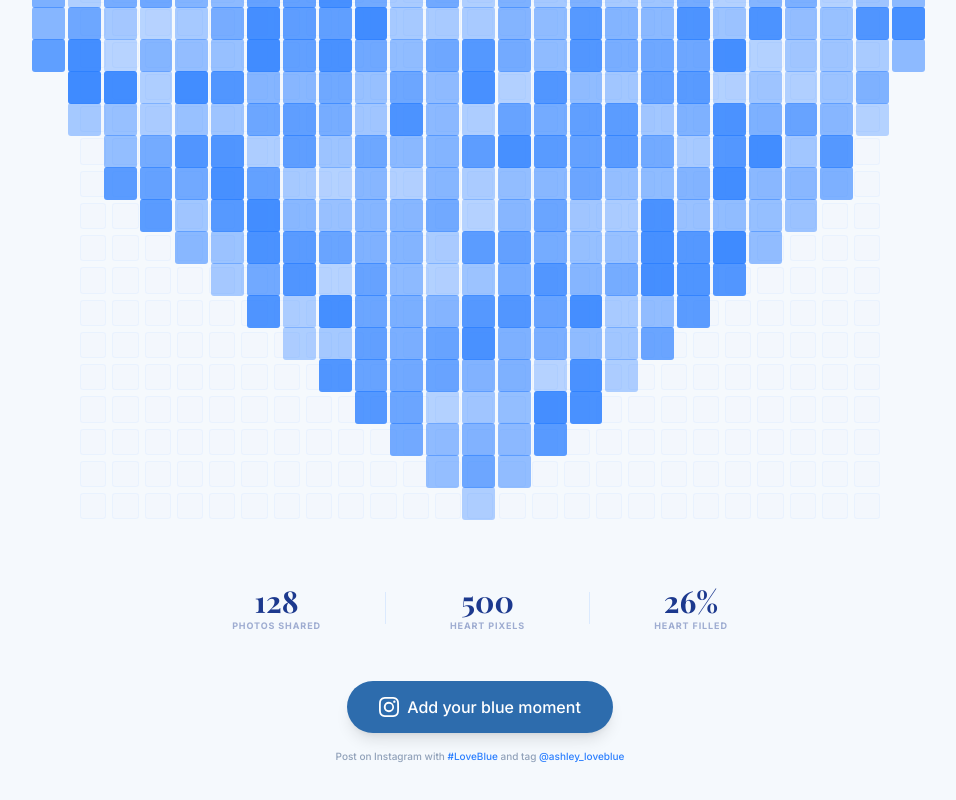
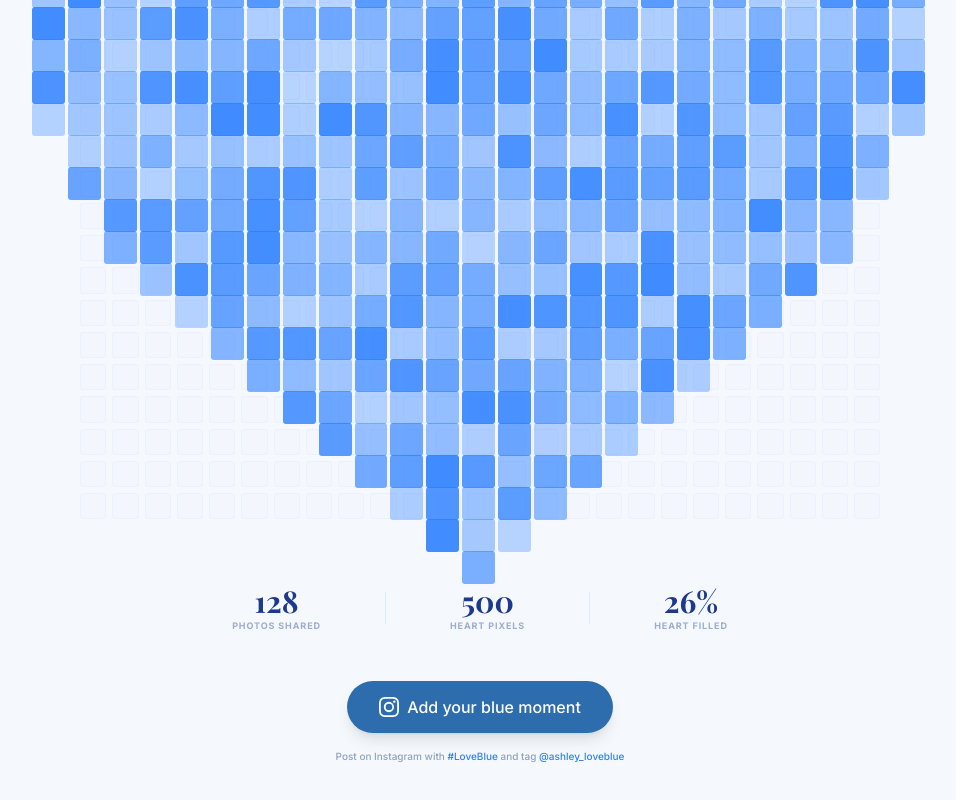
Before and after one commit to rachmadhani/luvblue, a Vue app in the folder frontend-luvblue/: page / in a window 1280 px wide. Shown: the part 630-1430 px from the top of the page, without its empty margins (160-1116 px from the left). Built offline with nearby package versions, Linux system fonts and the light colour scheme; the HTML template or start-up script is replaced by a standard one; a web font is replaced by a local one.

Commit message:
fill 2 ro2 top hearth

```diff
--- a/frontend-luvblue/src/App.vue
+++ b/frontend-luvblue/src/App.vue
@@ -15,6 +15,10 @@ const gridCols = 25
 // Two bumps at top, merging in middle, tapering to a point at bottom
 // Total pixels: ~500
 const heartMask: [number, number][][] = [
+  // top row 0.1
+  [[5,8], [16,19]],
+  // top row 0.2
+  [[4,9], [15,20]],
   // Row 0: two small bumps starting
   [[3, 10], [14, 21]],          // 8 + 8 = 16
   // Row 1: bumps widen
```
